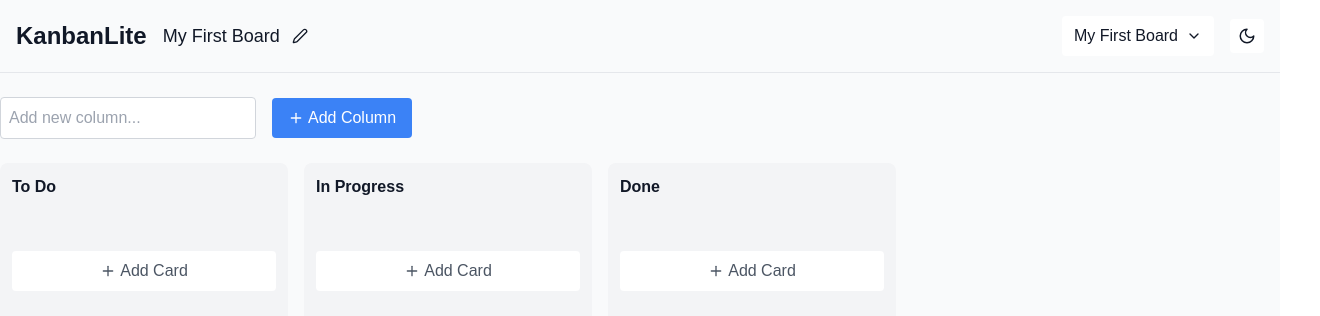
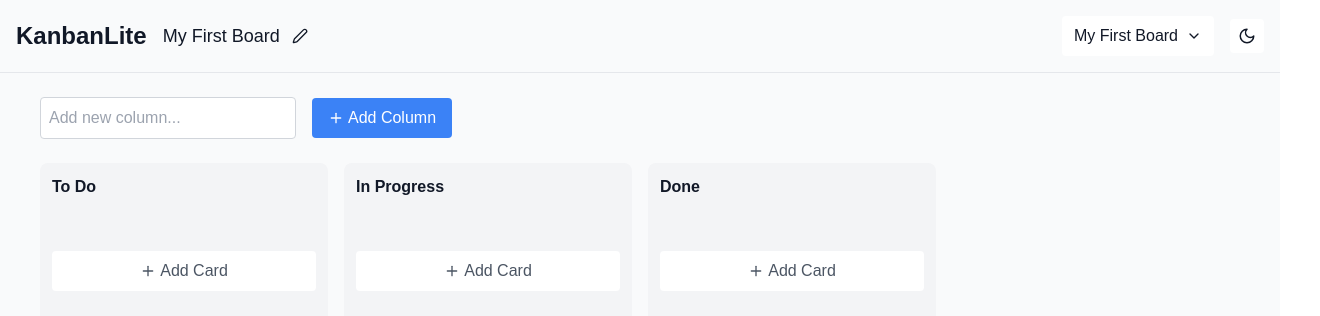
Before and after one commit to Arhaan-Siddiquee/KanbanLite, a Next.js app in the folder client/: page /kanban in a window 1280 px wide. Shown: the top 316 px of the page, 1320 px wide, since content can reach past the window. Built offline with nearby package versions, Linux system fonts and the light colour scheme.

Commit message:
alignment fixed

```diff
--- a/client/src/app/kanban/page.jsx
+++ b/client/src/app/kanban/page.jsx
@@ -805,7 +805,7 @@
         </div>
       </header>
 
-      <main className="container mx-auto py-6">
+      <main className="container mx-auto ml-10 py-6">
         {activeBoard ? (
           <>
             <div className="flex items-center mb-4">
```
